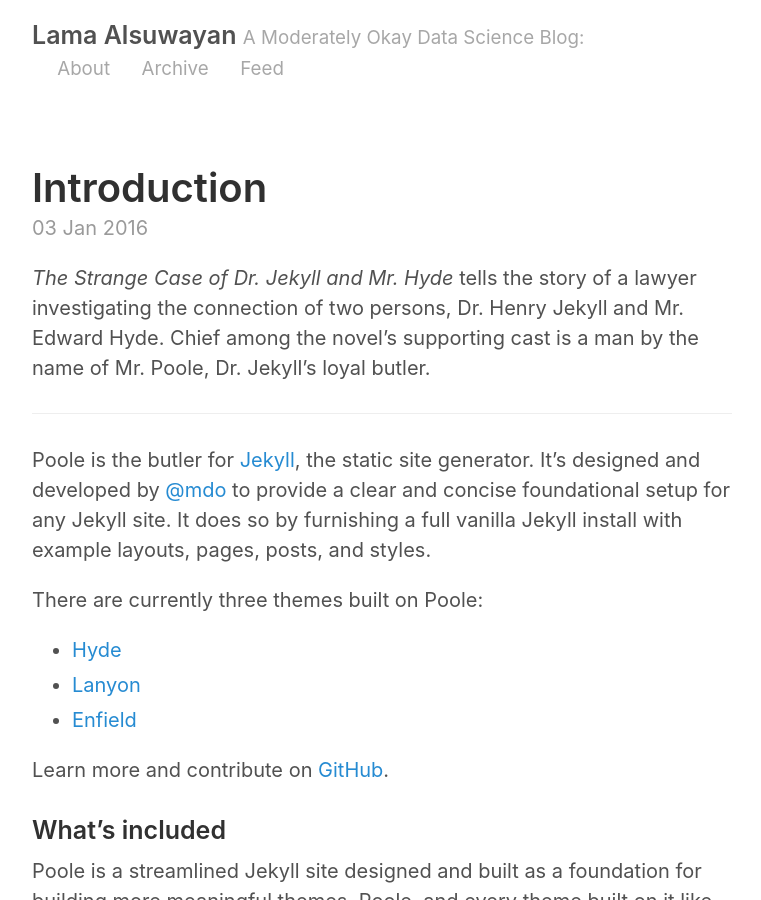
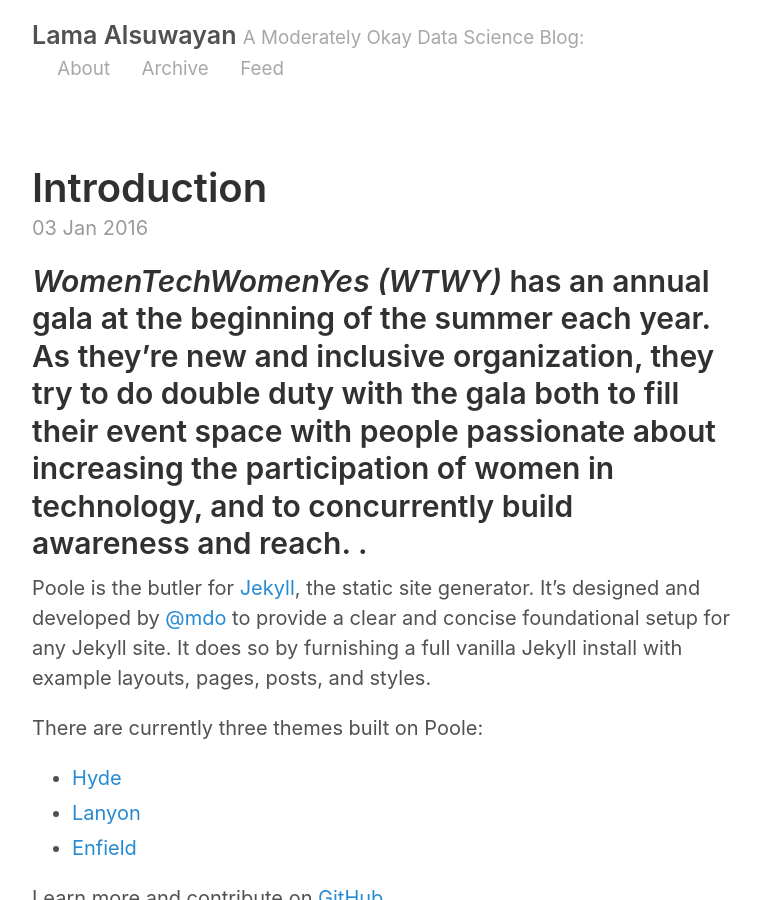
Before and after one commit to LamaM13/LamaM13.github.io, a Jekyll site: the page built from _posts/2016-01-03-introduction.md, in a window 1280 px wide and 900 px high. Shown: the whole window, without its empty margins (258-1019 px from the left). Built offline with Jekyll 4.4.1, drawn with Linux system fonts in a browser that asks for light colours.

Commit message:
Editing the introduction

```diff
--- a/_posts/2016-01-03-introduction.md
+++ b/_posts/2016-01-03-introduction.md
@@ -3,8 +3,7 @@
 title: Introduction
 ---
 
-*The Strange Case of Dr. Jekyll and Mr. Hyde* tells the story of a lawyer investigating the connection of two persons, Dr. Henry Jekyll and Mr. Edward Hyde. Chief among the novel's supporting cast is a man by the name of Mr. Poole, Dr. Jekyll's loyal butler.
-
+*WomenTechWomenYes (WTWY)* has an annual gala at the beginning of the summer each year. As they’re new and inclusive organization, they try to do double duty with the gala both to fill their event space with people passionate about increasing the participation of women in technology, and to concurrently build awareness and reach. .
 -----
 
 Poole is the butler for [Jekyll](http://jekyllrb.com), the static site generator. It's designed and developed by [@mdo](https://twitter.com/mdo) to provide a clear and concise foundational setup for any Jekyll site. It does so by furnishing a full vanilla Jekyll install with example layouts, pages, posts, and styles.
```
